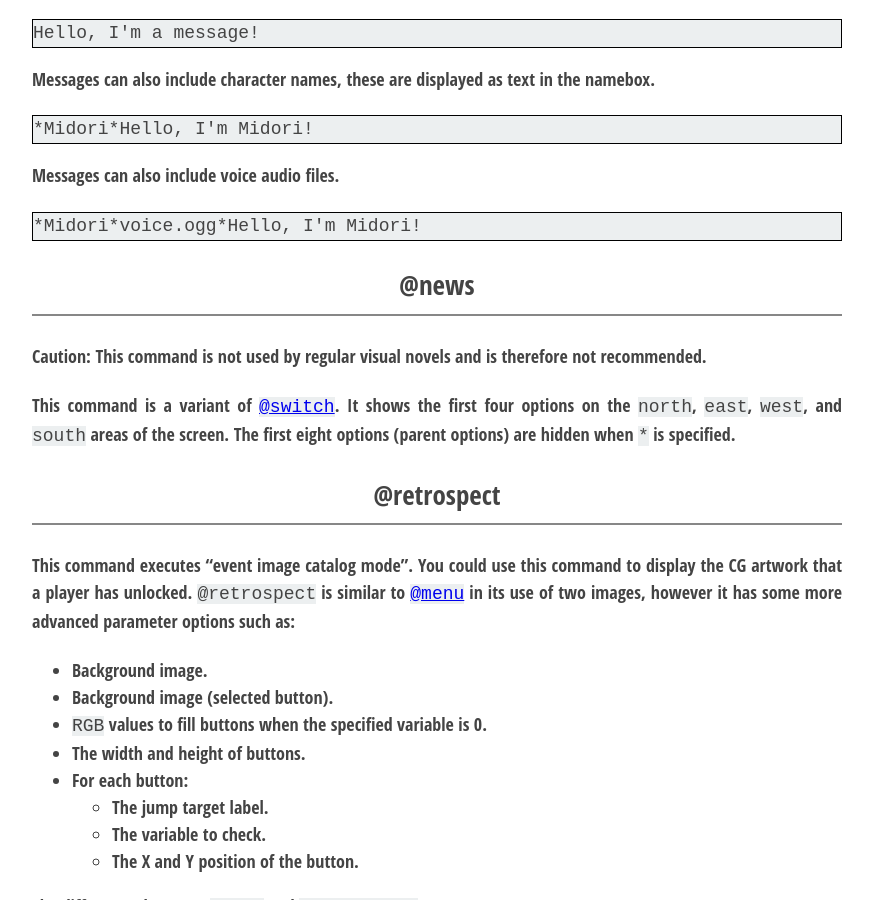
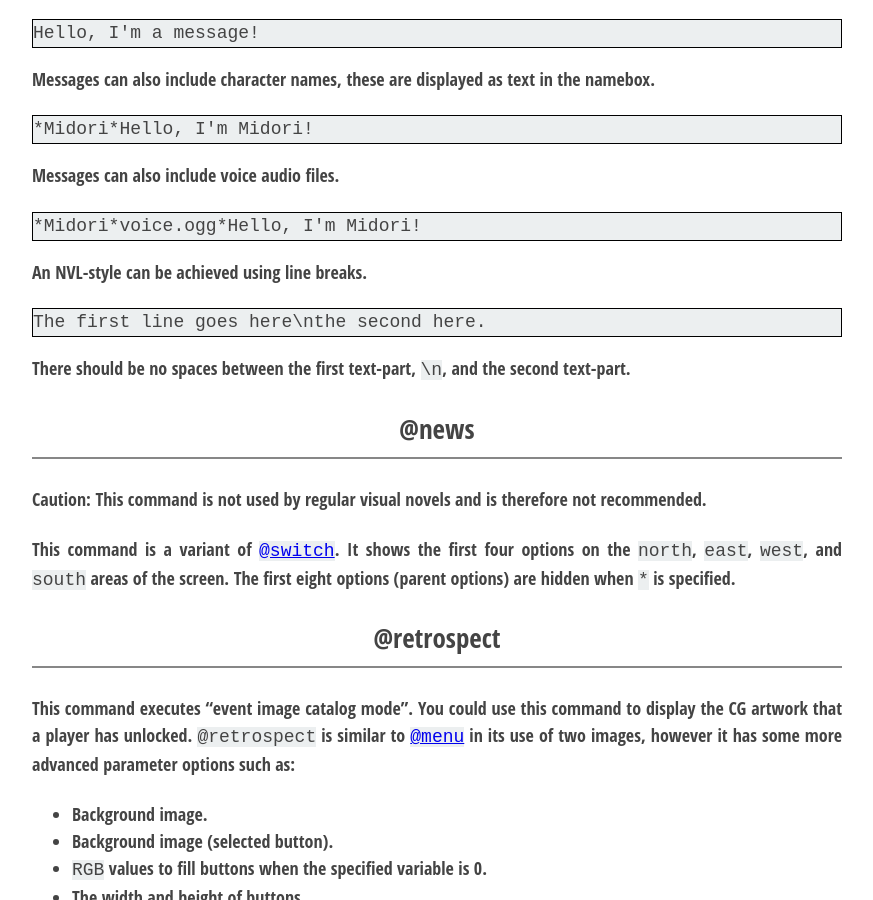
Before and after one commit to suika2engine/suika2engine.github.io, a Jekyll site: the page built from docs/3.-suika2script-and-commands.md, in a window 1280 px wide and 900 px high, scrolled down 7779 px. Shown: the whole window, without its empty margins (203-1076 px from the left). Built offline with Jekyll 4.4.1, drawn with Linux system fonts in a browser that asks for light colours; our own code applies the rules of GitHub Pages for plain Markdown files.

Commit message:
Update 3.-suika2script-and-commands.md

````diff
--- a/docs/3.-suika2script-and-commands.md
+++ b/docs/3.-suika2script-and-commands.md
@@ -281,6 +281,16 @@ Messages can also include voice audio files.
 *Midori*voice.ogg*Hello, I'm Midori!
 ```
 
+An NVL-style can be achieved using line breaks.
+
+```
+The first line goes here\nthe second here.
+```
+
+There should be no spaces between the first text-part, `\n`, and the second text-part.
+
+
+
 ## @news
 **Caution:** This command is not used by regular visual novels and is therefore not recommended.
 
````
